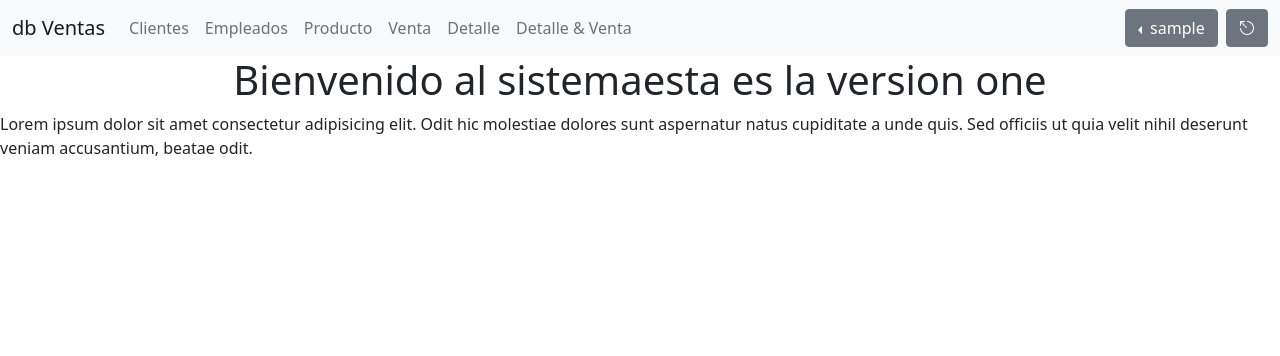
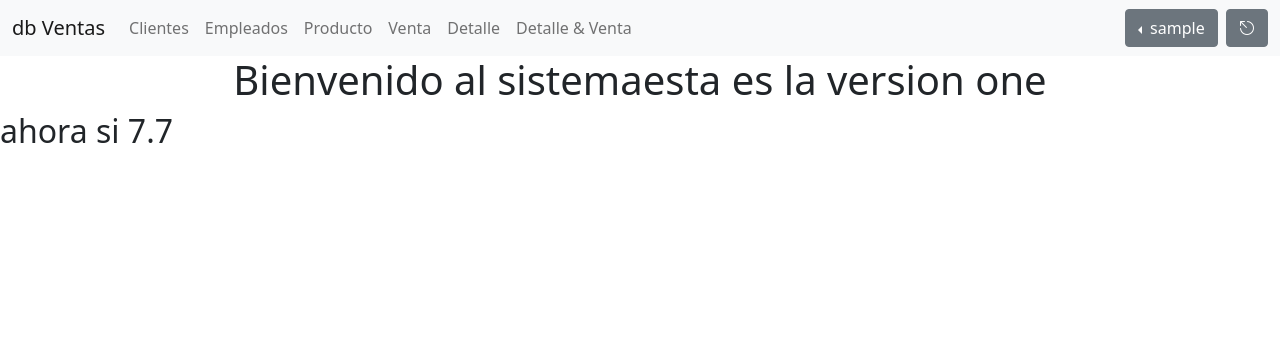
Before and after one commit to DarkKing516/introBootstrap, a PHP site: page / in a window 1280 px wide. Shown: the top 356 px of the page. Run offline with PHP 8.4, Linux system fonts and the light colour scheme; the visitor is signed in with stand-in values (Sample User, id 1).

Commit message:
quite el p y puse un h2

```diff
--- a/index.php
+++ b/index.php
@@ -26,7 +26,8 @@
         <h1>Bienvenido al sistema</h1>
         <h1>esta es la version one</h1>
     </div>
-<p>Lorem ipsum dolor sit amet consectetur adipisicing elit. Odit hic molestiae dolores sunt aspernatur natus cupiditate a unde quis. Sed officiis ut quia velit nihil deserunt veniam accusantium, beatae odit.</p>
+
+    <h2>ahora si 7.7</h2>
 </body>
 
 </html>
```
